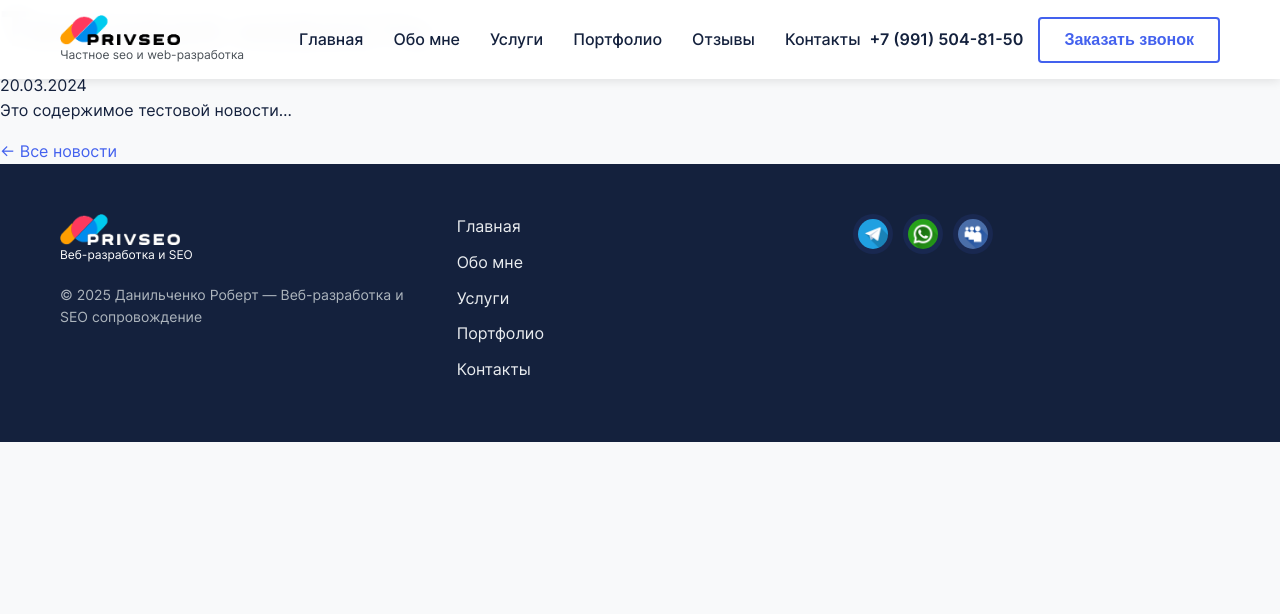
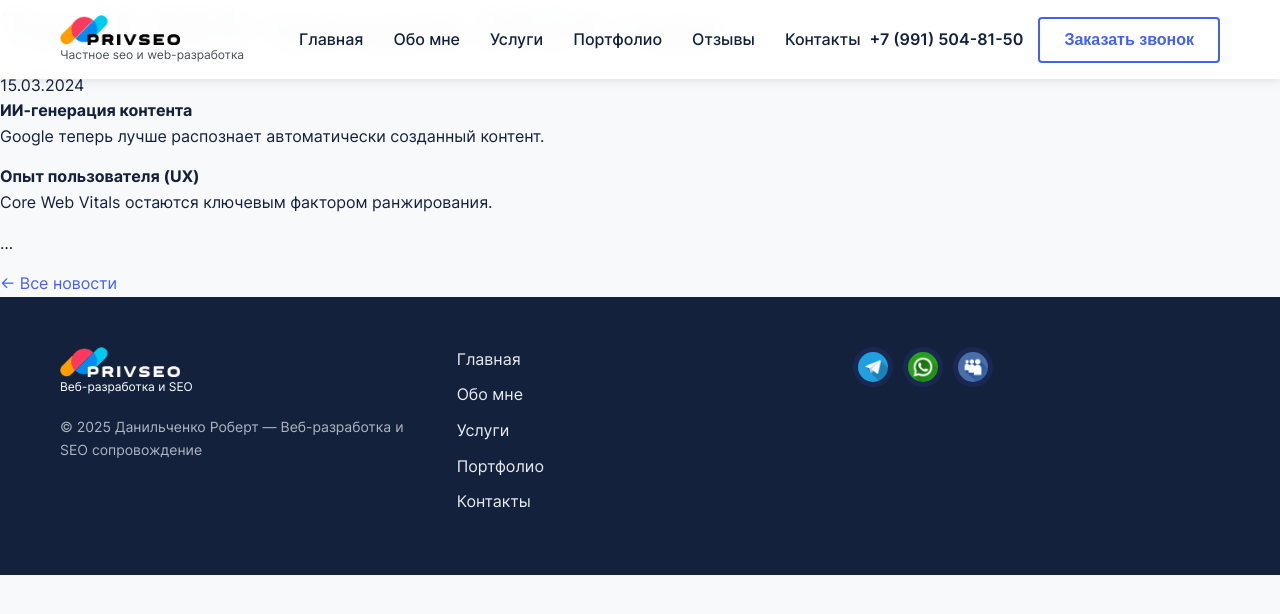
Before and after one commit to PrivateSeo/privateseo.github.io, a Jekyll site: the page built from _news/2024-03-15-seo-trends.md, in a window 1280 px wide. Shown: the top 614 px of the page. Built offline with Jekyll 4.4.1, drawn with Linux system fonts in a browser that asks for light colours.

Commit message:
Revert "новости"
This reverts commit 3da1ea91b9f7fb8b2714391b28edbedf90048aca.

```diff
--- a/_news/2024-03-15-seo-trends.md
+++ b/_news/2024-03-15-seo-trends.md
@@ -1,6 +1,14 @@
 ---
 layout: post
-title: "Тестовая новость"
-date: 2024-03-20
+title: "Топ-5 SEO трендов 2024 года"
+date: 2024-03-15
+categories: [seo]
 ---
-Это содержимое тестовой новости...
+
+1. **ИИ-генерация контента**
+   Google теперь лучше распознает автоматически созданный контент.
+
+2. **Опыт пользователя (UX)**
+   Core Web Vitals остаются ключевым фактором ранжирования.
+
+...
```
Also changed, not shown: _news/2024-03-14-seo-trend.md (deleted, +0 -6 lines).
